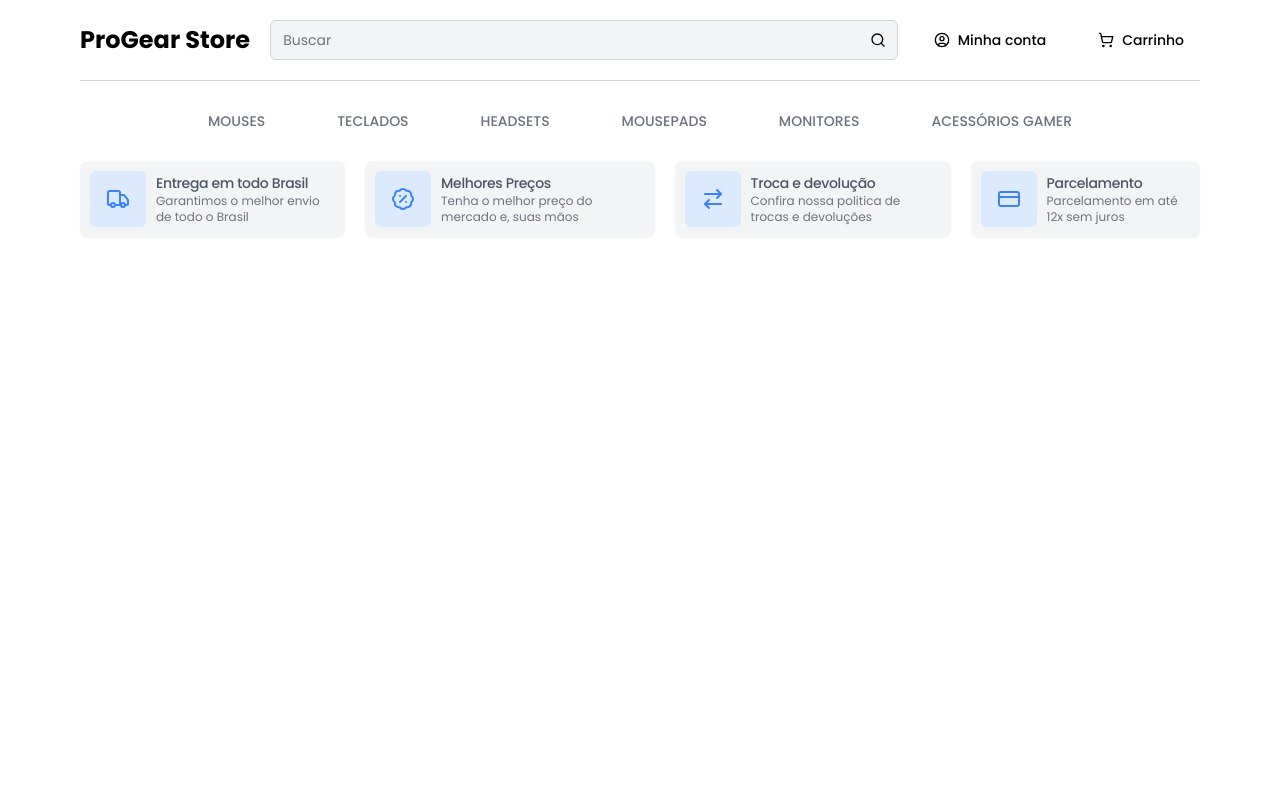
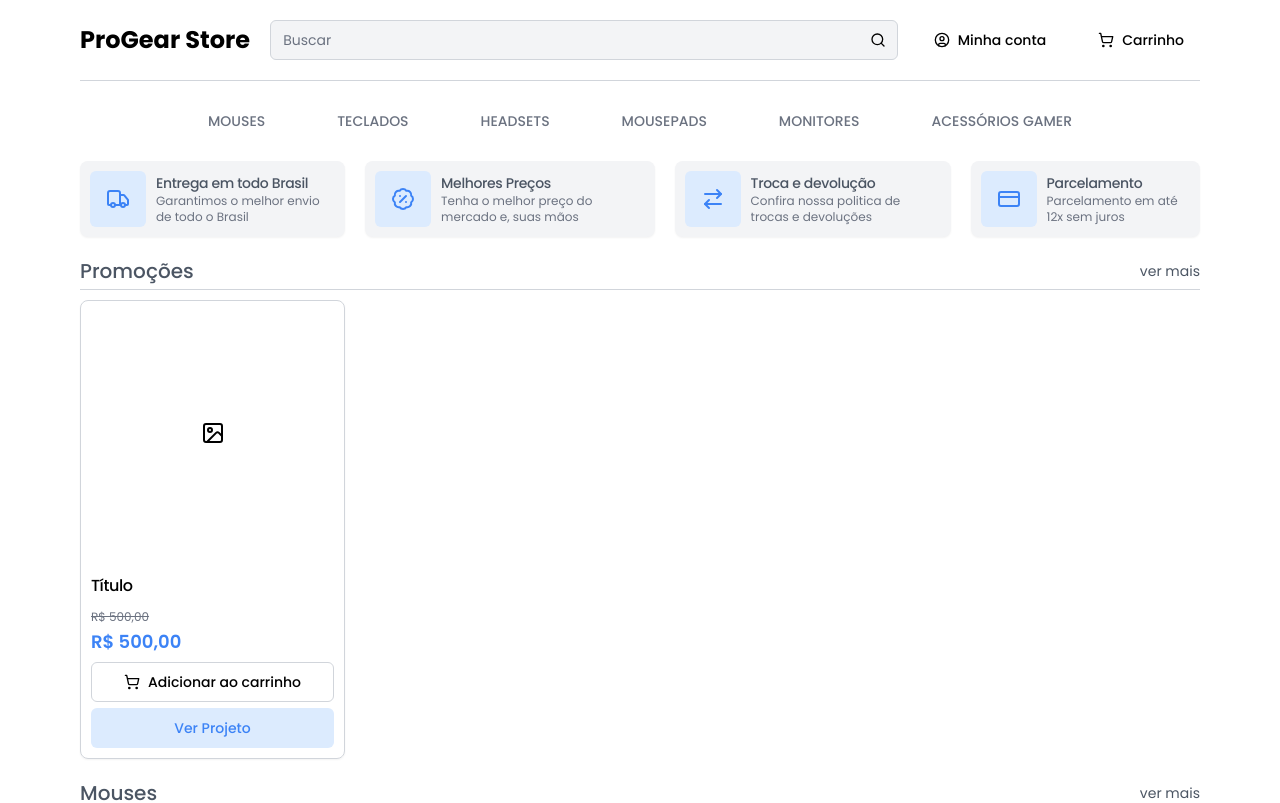
Before and after one commit to arisonfirmino/pro-gear-store, a Next.js app: page / in a window 1280 px wide. Shown: the top 803 px of the page. Built offline with nearby package versions, Linux system fonts and the light colour scheme.

Commit message:
feat: add initial layout to ProductsList component

```diff
--- a/app/(home)/components/benefits.tsx
+++ b/app/(home)/components/benefits.tsx
@@ -50,7 +50,7 @@ const Benefits = () => {
         >
           <CardHeader
             className={cn(
-              "flex max-h-14 min-h-14 min-w-14 max-w-14 items-center justify-center rounded-md bg-blue-100 text-blue-500",
+              "flex max-h-14 min-h-14 min-w-14 max-w-14 items-center justify-center rounded-md bg-secondary text-primary",
             )}
           >
             {item.icon}
--- a/app/(home)/page.tsx
+++ b/app/(home)/page.tsx
@@ -2,6 +2,7 @@ import Header from "@/app/(home)/components/header_components/header";
 import { Separator } from "@/app/components/ui/separator";
 import Nav from "@/app/(home)/components/nav";
 import Benefits from "@/app/(home)/components/benefits";
+import ProductsList from "@/app/components/product/products-list";
 
 const Home = () => {
   return (
@@ -10,6 +11,14 @@ const Home = () => {
       <Separator />
       <Nav />
       <Benefits />
+
+      <ProductsList title="Promoções" />
+      <ProductsList title="Mouses" />
+      <ProductsList title="Teclados" />
+      <ProductsList title="Headsets" />
+      <ProductsList title="Mousepads" />
+      <ProductsList title="Monitores" />
+      <ProductsList title="Acessórios Gamer" />
     </>
   );
 };
--- /dev/null
+++ b/app/components/product/add-cart-button.tsx
@@ -0,0 +1,16 @@
+import { cn } from "@/app/lib/utils";
+
+import { Button } from "@/app/components/ui/button";
+
+import { ShoppingCartIcon } from "lucide-react";
+
+const AddCartButton = () => {
+  return (
+    <Button variant="outline" className={cn("w-full")}>
+      <ShoppingCartIcon />
+      Adicionar ao carrinho
+    </Button>
+  );
+};
+
+export default AddCartButton;
--- /dev/null
+++ b/app/components/product/product-details-button.tsx
@@ -0,0 +1,15 @@
+import Link from "next/link";
+
+import { cn } from "@/app/lib/utils";
+
+import { Button } from "@/app/components/ui/button";
+
+const ProductDetailsButton = ({ id }: { id: string }) => {
+  return (
+    <Button asChild variant="secondary" className={cn("w-full")}>
+      <Link href={`/product/${id}`}>Ver Projeto</Link>
+    </Button>
+  );
+};
+
+export default ProductDetailsButton;
--- /dev/null
+++ b/app/components/product/product-item.tsx
@@ -0,0 +1,42 @@
+import { cn } from "@/app/lib/utils";
+
+import {
+  Card,
+  CardContent,
+  CardHeader,
+  CardTitle,
+} from "@/app/components/ui/card";
+import AddCartButton from "@/app/components/product/add-cart-button";
+import ProductDetailsButton from "@/app/components/product/product-details-button";
+
+import { ImageIcon } from "lucide-react";
+
+const ProductItem = () => {
+  return (
+    <Card>
+      <CardHeader
+        className={cn("flex aspect-square items-center justify-center")}
+      >
+        <ImageIcon size={24} />
+      </CardHeader>
+
+      <CardContent className={cn("space-y-1.5 p-2.5")}>
+        <CardTitle className={cn("line-clamp-1 text-base text-foreground")}>
+          Título
+        </CardTitle>
+
+        <div>
+          <span className="text-xs text-muted-foreground line-through">
+            R$ 500,00
+          </span>
+          <p className="text-lg font-semibold text-primary">R$ 500,00</p>
+        </div>
+
+        <AddCartButton />
+        <ProductDetailsButton id="123" />
+      </CardContent>
+    </Card>
+  );
+};
+
+export default ProductItem;
--- /dev/null
+++ b/app/components/product/products-list-title.tsx
@@ -0,0 +1,19 @@
+import Link from "next/link";
+
+import { Separator } from "@/app/components/ui/separator";
+
+const ProductsListTitle = ({ title }: { title: string }) => {
+  return (
+    <div className="space-y-1 text-secondary-foreground">
+      <div className="flex items-center justify-between">
+        <p className="text-xl font-medium">{title}</p>
+        <Link href="#" className="text-sm active:text-foreground">
+          ver mais
+        </Link>
+      </div>
+      <Separator />
+    </div>
+  );
+};
+
+export default ProductsListTitle;
--- /dev/null
+++ b/app/components/product/products-list.tsx
@@ -0,0 +1,22 @@
+import ProductsListTitle from "@/app/components/product/products-list-title";
+import ProductItem from "@/app/components/product/product-item";
+
+interface ProductsListProps {
+  title: string;
+}
+
+const ProductsList = ({ title }: ProductsListProps) => {
+  return (
+    <section className="space-y-2.5">
+      <ProductsListTitle title={title} />
+
+      <ul className="grid grid-cols-1 gap-5 md:grid-cols-2 xl:grid-cols-4">
+        <li>
+          <ProductItem />
+        </li>
+      </ul>
+    </section>
+  );
+};
+
+export default ProductsList;
--- a/app/components/ui/button.tsx
+++ b/app/components/ui/button.tsx
@@ -15,7 +15,7 @@ const buttonVariants = cva(
         outline:
           "border border-input bg-background hover:bg-accent hover:text-accent-foreground",
         secondary:
-          "bg-secondary text-secondary-foreground hover:bg-secondary/80",
+          "bg-secondary text-primary hover:bg-accent hover:text-accent-foreground",
         ghost: "hover:bg-accent text-accent-foreground hover:text-foreground",
         link: "text-primary underline-offset-4 hover:underline",
       },
--- a/app/components/ui/card.tsx
+++ b/app/components/ui/card.tsx
@@ -9,7 +9,7 @@ const Card = React.forwardRef<
   <div
     ref={ref}
     className={cn(
-      "rounded-lg border bg-card text-card-foreground shadow-sm",
+      "rounded-lg border text-card-foreground shadow-sm",
       className,
     )}
     {...props}
--- a/app/globals.css
+++ b/app/globals.css
@@ -13,12 +13,12 @@ body {
     --background: 0 0% 100%;
     --foreground: 0, 0%, 0%;
     --card: 0 0% 100%;
-    --card-foreground: 222.2 84% 4.9%;
+    --card-foreground: 0, 0%, 0%;
     --popover: 0 0% 100%;
     --popover-foreground: 222.2 84% 4.9%;
-    --primary: 222.2 47.4% 11.2%;
+    --primary: 217, 91%, 60%;
     --primary-foreground: 210 40% 98%;
-    --secondary: 210 40% 96.1%;
+    --secondary: 214, 95%, 93%;
     --secondary-foreground: 215, 14%, 34%;
     --muted: 220, 14%, 96%;
     --muted-foreground: 220, 9%, 46%;
```
